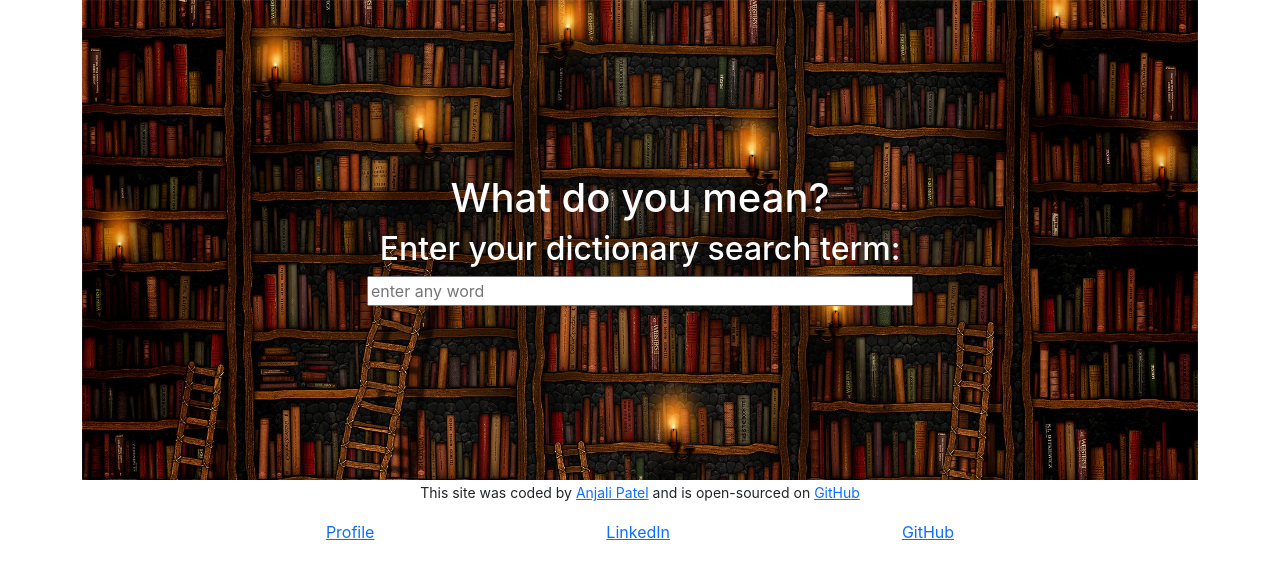
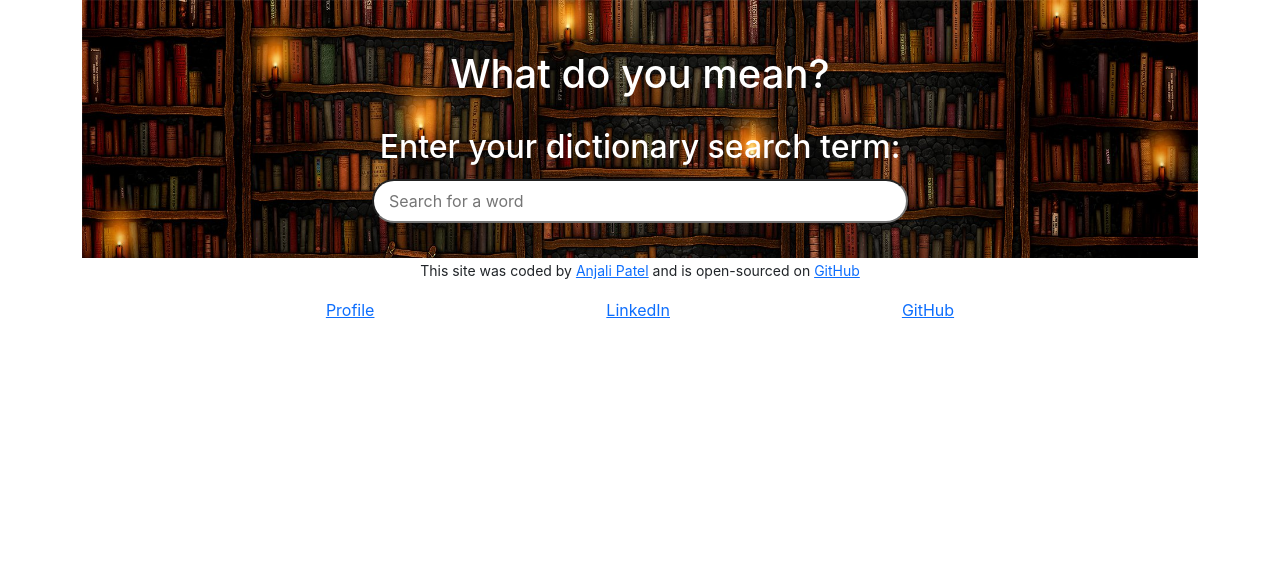
Before and after one commit to anjali-patelnz/anjali_dictionary_app, a React (Create React App) app: page / in a window 1280 px wide. Shown: the top 576 px of the page. Built offline with nearby package versions, Linux system fonts and the light colour scheme.

Commit message:
Header/hero styling to search bar and spacing/positioning

```diff
--- a/src/Dictionary.css
+++ b/src/Dictionary.css
@@ -2,7 +2,6 @@
   background: url(./Images/library.jpg);
   width: 100%;
   background-size: cover;
-  height: 60vh;
 }
 
 .hero h1,
@@ -11,12 +10,23 @@
   text-align: center;
 }
 
+.hero h1 {
+  margin-top: 50px;
+}
+
+.hero h2 {
+  margin-top: 30px;
+}
+
 .SearchEngine form,
 .SearchEngine input {
   display: block;
   margin: 0 auto;
+  padding: 5px 10px 35px;
 }
 
 .SearchEngine input {
   width: 50%;
+  border-radius: 50px;
+  padding: 8px 15px;
 }
--- a/src/Dictionary.js
+++ b/src/Dictionary.js
@@ -30,7 +30,7 @@ export default function Dictionary() {
     <form onSubmit={handleSubmit}>
       <input
         type="search"
-        placeholder="enter any word"
+        placeholder="Search for a word"
         onChange={handleWordSearch}
       ></input>
     </form>
```
